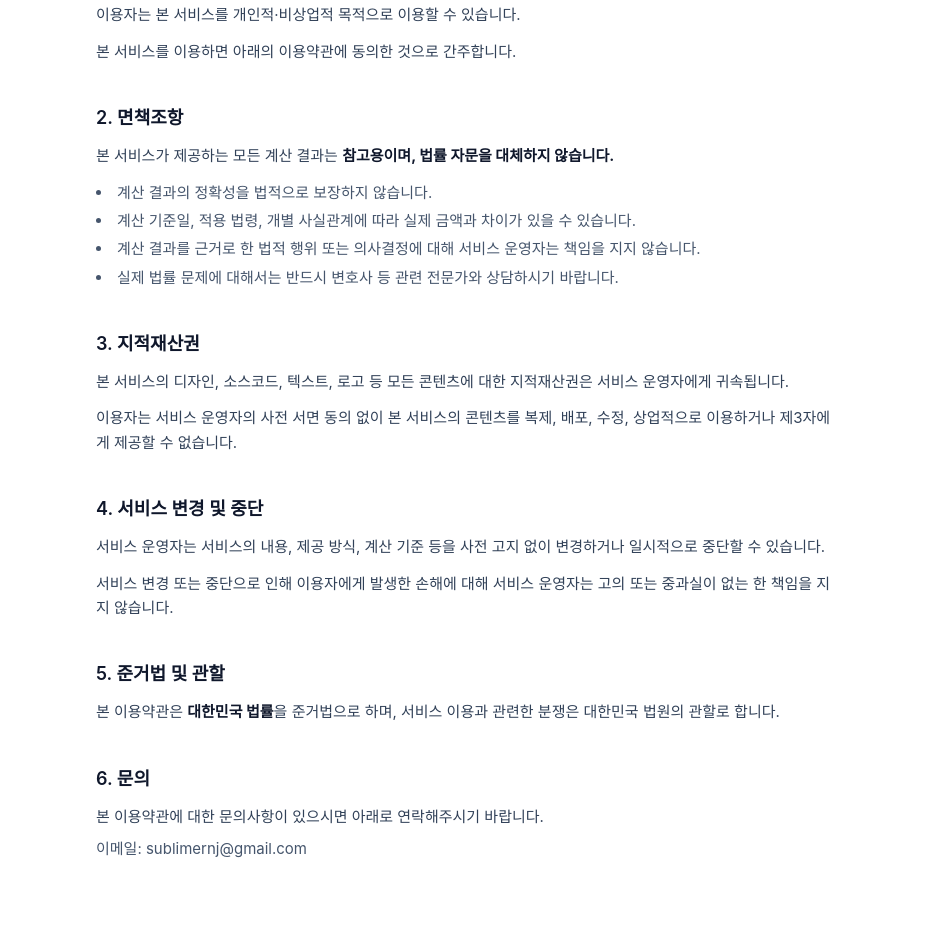
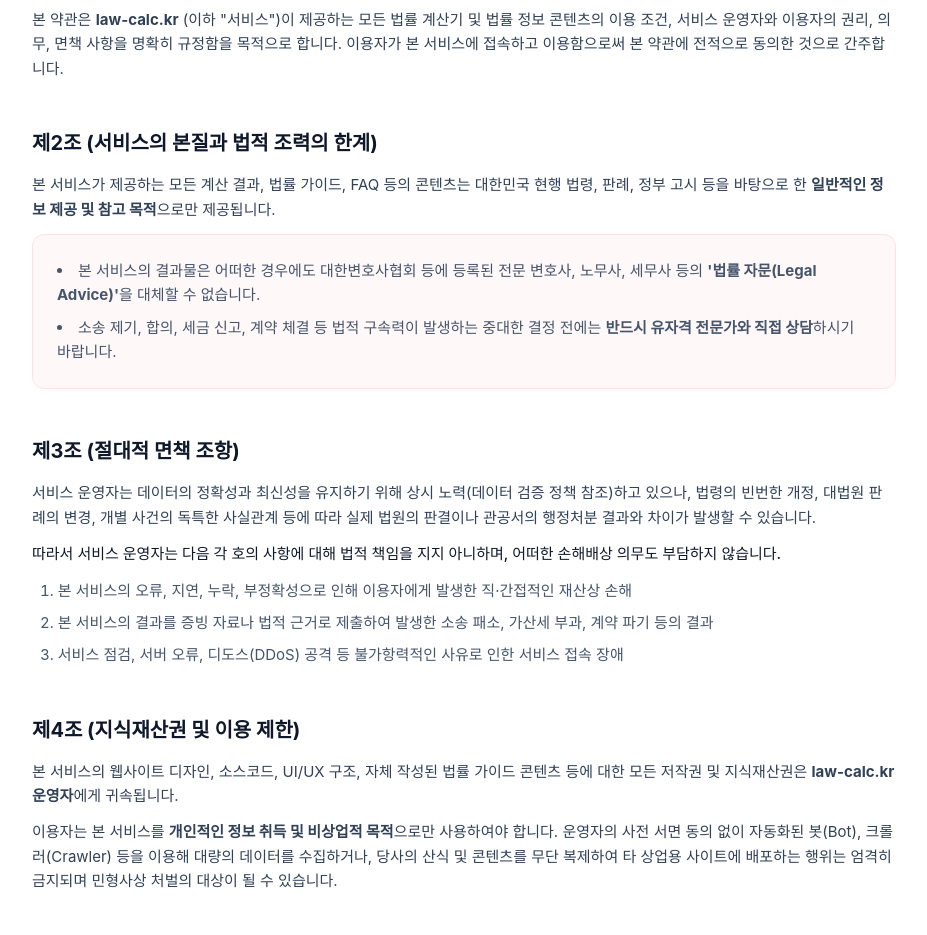
Before and after one commit to SublimerNJ/law-calc, a Next.js app: page /terms in a window 1280 px wide. Shown: the part 397-1332 px from the top of the page, without its empty margins (176-1103 px from the left). Built offline with nearby package versions, Linux system fonts and the light colour scheme; no server answers; a web font is replaced by a local one.

Commit message:
Improve policy pages and sitemap for re-review

```diff
--- a/src/app/privacy/page.tsx
+++ b/src/app/privacy/page.tsx
@@ -1,71 +1,78 @@
 import type { Metadata } from 'next';
 
 export const metadata: Metadata = {
-  title: '개인정보처리방침 | law-calc.kr 법률 계산기',
-  description: 'law-calc.kr 법률 계산기의 개인정보처리방침입니다.',
+  title: '개인정보처리방침 (Privacy Policy) | law-calc.kr 법률 계산기',
+  description: 'law-calc.kr 법률 계산기의 개인정보처리방침입니다. 구글 애드센스 쿠키 및 광고 게재에 대한 안내를 포함합니다.',
 };
 
 export default function PrivacyPage() {
   return (
-    <main className="max-w-3xl mx-auto px-4 py-24 sm:py-32">
-      <h1 className="text-3xl font-bold text-slate-900 mb-8">개인정보처리방침</h1>
-      <p className="text-sm text-slate-500 mb-10">최종 수정일: 2026년 3월 23일</p>
+    <main className="max-w-4xl mx-auto px-4 py-24 sm:py-32">
+      <div className="mb-12 border-b border-slate-200 pb-8">
+        <h1 className="text-3xl font-bold text-slate-900 mb-4">개인정보처리방침 (Privacy Policy)</h1>
+        <p className="text-sm text-slate-500">최종 수정일: 2026년 4월 8일</p>
+      </div>
 
-      <div className="space-y-10 text-slate-700 text-[15px] leading-relaxed">
+      <div className="space-y-12 text-slate-700 text-[15px] leading-relaxed">
         <section>
-          <h2 className="text-lg font-semibold text-slate-900 mb-3">1. 수집하는 개인정보</h2>
+          <h2 className="text-xl font-bold text-slate-900 mb-4">제1조 (개인정보의 처리 목적)</h2>
           <p>
-            law-calc.kr은 <strong className="text-slate-900">개인정보를 일절 수집하지 않습니다.</strong>
+            law-calc.kr (이하 "본 사이트")은 법률 계산기 서비스 제공을 목적으로 운영됩니다.
+            본 사이트는 <strong>이용자의 민감한 개인정보를 별도로 수집하거나 데이터베이스에 저장하지 않습니다.</strong>
+            모든 계산은 이용자의 브라우저 내에서 클라이언트 사이드 스크립트(JavaScript)를 통해 처리되며,
+            입력된 금액, 소득, 사실관계 등의 데이터는 서버로 전송되거나 기록되지 않습니다.
           </p>
-          <ul className="list-disc list-inside mt-3 space-y-1 text-slate-600">
-            <li>회원가입 기능이 없습니다.</li>
-            <li>로그인 기능이 없습니다.</li>
-            <li>이용자가 입력한 계산 데이터는 브라우저에서만 처리되며, 어떤 서버에도 전송되지 않습니다.</li>
-            <li>계산 결과는 저장되지 않습니다.</li>
+        </section>
+
+        <section>
+          <h2 className="text-xl font-bold text-slate-900 mb-4">제2조 (Google 애드센스 및 광고 게재와 쿠키 사용)</h2>
+          <p className="mb-3">
+            본 사이트는 무료 서비스 유지를 위해 Google AdSense를 비롯한 제3자 광고 업체의 광고를 게재할 수 있습니다.
+            이 과정에서 맞춤형 광고 제공을 위해 쿠키(Cookie) 및 웹 비컨(Web Beacons)이 사용될 수 있습니다.
+          </p>
+          <ul className="list-disc list-inside space-y-2 text-slate-600 bg-slate-50 p-6 rounded-xl border border-slate-100">
+            <li>Google을 포함한 제3자 공급업체는 쿠키를 사용하여 사용자가 본 사이트 또는 다른 웹사이트를 이전에 방문한 이력을 기반으로 광고를 게재합니다.</li>
+            <li>Google은 <strong>광고 쿠키(DoubleClick DART 쿠키)</strong>를 사용하여 사용자가 인터넷의 다른 사이트를 방문한 내역을 기반으로 사용자와 연관성이 높은 광고를 제공합니다.</li>
+            <li>사용자는 <a href="https://myadcenter.google.com/" target="_blank" rel="noopener noreferrer" className="text-blue-600 hover:underline font-medium">Google 광고 설정 (My Ad Center)</a>을 방문하여 맞춤 광고에 사용되는 DART 쿠키의 사용을 선택 해제(Opt-out)할 수 있습니다.</li>
+            <li>또는 <a href="https://www.aboutads.info/" target="_blank" rel="noopener noreferrer" className="text-blue-600 hover:underline font-medium">aboutads.info</a> 페이지를 방문하여 제3자 공급업체의 맞춤 광고 쿠키 사용을 해제할 수 있습니다.</li>
           </ul>
         </section>
 
         <section>
-          <h2 className="text-lg font-semibold text-slate-900 mb-3">2. 쿠키 및 추적</h2>
+          <h2 className="text-xl font-bold text-slate-900 mb-4">제3조 (웹 로그 분석 및 트래픽 분석)</h2>
           <p>
-            본 사이트는 자체적으로 쿠키를 생성하거나 이용자를 추적하지 않습니다.
-            다만, Google AdSense 광고가 게재될 경우 Google이 자체적으로 쿠키를 사용할 수 있습니다.
-            이에 대한 자세한 내용은{' '}
-            <a
-              href="https://policies.google.com/technologies/ads"
-              target="_blank"
-              rel="noopener noreferrer"
-              className="text-blue-600 underline hover:text-blue-800"
-            >
-              Google 광고 정책
-            </a>
-            을 참고하시기 바랍니다.
+            본 사이트는 서비스 개선과 트래픽 통계 분석을 위해 Google Analytics와 같은 로그 분석 도구를 사용합니다.
+            이 도구들은 IP 주소, 브라우저 유형, 접속 시간, 방문 페이지 등의 정보를 비식별화된 형태로 수집하며,
+            이는 특정 개인을 식별할 수 없는 데이터입니다. 이용자는 브라우저의 쿠키 설정을 거부함으로써 이러한 정보 수집을 차단할 수 있습니다.
           </p>
         </section>
 
         <section>
-          <h2 className="text-lg font-semibold text-slate-900 mb-3">3. 데이터 처리 방식</h2>
+          <h2 className="text-xl font-bold text-slate-900 mb-4">제4조 (개인정보의 제3자 제공 및 위탁)</h2>
           <p>
-            모든 계산은 이용자의 웹 브라우저(클라이언트) 내에서 JavaScript로 수행됩니다.
-            입력값과 결과값은 서버로 전송되지 않으며, 페이지를 닫으면 모든 데이터가 사라집니다.
+            본 사이트는 회원가입을 받지 않으며 식별 가능한 개인정보를 보유하지 않으므로,
+            어떠한 개인정보도 제3자에게 제공하거나 위탁하지 않습니다. 단, 범죄 수사 목적으로 법령에 규정된 절차와 방법에 따라
+            수사기관의 요구가 있는 경우에는 예외로 합니다.
           </p>
         </section>
 
         <section>
-          <h2 className="text-lg font-semibold text-slate-900 mb-3">4. 제3자 제공</h2>
+          <h2 className="text-xl font-bold text-slate-900 mb-4">제5조 (이용자의 권리와 의무)</h2>
           <p>
-            수집하는 개인정보가 없으므로 제3자에게 제공하는 개인정보도 없습니다.
+            이용자는 언제든지 자신의 브라우저 설정을 통해 쿠키 저장을 거부하거나 삭제할 수 있습니다.
+            쿠키 저장을 거부할 경우 맞춤형 광고 제공이 제한될 수 있으나, <strong>법률 계산기 기능은 동일하게 무료로 이용할 수 있습니다.</strong>
           </p>
         </section>
 
         <section>
-          <h2 className="text-lg font-semibold text-slate-900 mb-3">5. 문의</h2>
+          <h2 className="text-xl font-bold text-slate-900 mb-4">제6조 (개인정보 보호책임자 및 문의처)</h2>
           <p>
-            본 개인정보처리방침에 대한 문의사항이 있으시면 아래로 연락해주시기 바랍니다.
+            본 사이트의 개인정보 처리와 관련한 불만, 불법 광고 신고, 또는 쿠키 정책에 관한 문의 사항은 아래의 연락처로 접수해 주시기 바랍니다.
           </p>
-          <p className="mt-2 text-slate-600">
-            이메일: sublimernj@gmail.com
-          </p>
+          <div className="mt-4 p-4 bg-slate-900 text-white rounded-lg">
+            <p className="font-medium mb-1">law-calc.kr 서비스 운영팀</p>
+            <p className="text-slate-300 font-mono">이메일: sublimernj@gmail.com</p>
+          </div>
         </section>
       </div>
     </main>
--- a/src/app/sitemap.ts
+++ b/src/app/sitemap.ts
@@ -12,9 +12,14 @@ export default function sitemap(): MetadataRoute.Sitemap {
   }));
 
   const staticPages: MetadataRoute.Sitemap = [
-    { url: `${BASE_URL}/about`, lastModified: new Date(), changeFrequency: 'monthly' as const, priority: 0.5 },
+    { url: `${BASE_URL}/about`, lastModified: new Date(), changeFrequency: 'monthly' as const, priority: 0.6 },
     { url: `${BASE_URL}/privacy`, lastModified: new Date(), changeFrequency: 'monthly' as const, priority: 0.3 },
     { url: `${BASE_URL}/terms`, lastModified: new Date(), changeFrequency: 'monthly' as const, priority: 0.3 },
+    { url: `${BASE_URL}/editorial-policy`, lastModified: new Date(), changeFrequency: 'monthly' as const, priority: 0.5 },
+    { url: `${BASE_URL}/guides`, lastModified: new Date(), changeFrequency: 'weekly' as const, priority: 0.7 },
+    { url: `${BASE_URL}/guides/how-to-calculate-attorney-fee`, lastModified: new Date(), changeFrequency: 'monthly' as const, priority: 0.6 },
+    { url: `${BASE_URL}/guides/understanding-severance-pay`, lastModified: new Date(), changeFrequency: 'monthly' as const, priority: 0.6 },
+    { url: `${BASE_URL}/guides/deposit-return-dispute`, lastModified: new Date(), changeFrequency: 'monthly' as const, priority: 0.6 },
   ];
 
   return [
--- a/src/app/terms/page.tsx
+++ b/src/app/terms/page.tsx
@@ -1,81 +1,84 @@
 import type { Metadata } from 'next';
 
 export const metadata: Metadata = {
-  title: '이용약관 | law-calc.kr 법률 계산기',
-  description: 'law-calc.kr 법률 계산기의 이용약관입니다.',
+  title: '이용약관 (Terms of Service) | law-calc.kr 법률 계산기',
+  description: 'law-calc.kr 법률 계산기 서비스의 이용약관 및 법적 면책 조항을 규정합니다.',
 };
 
 export default function TermsPage() {
   return (
-    <main className="max-w-3xl mx-auto px-4 py-24 sm:py-32">
-      <h1 className="text-3xl font-bold text-slate-900 mb-8">이용약관</h1>
-      <p className="text-sm text-slate-500 mb-10">최종 수정일: 2026년 3월 25일</p>
+    <main className="max-w-4xl mx-auto px-4 py-24 sm:py-32">
+      <div className="mb-12 border-b border-slate-200 pb-8">
+        <h1 className="text-3xl font-bold text-slate-900 mb-4">이용약관 (Terms of Service)</h1>
+        <p className="text-sm text-slate-500">최종 수정일: 2026년 4월 8일</p>
+      </div>
 
-      <div className="space-y-10 text-slate-700 text-[15px] leading-relaxed">
+      <div className="space-y-12 text-slate-700 text-[15px] leading-relaxed">
         <section>
-          <h2 className="text-lg font-semibold text-slate-900 mb-3">1. 서비스 이용 목적</h2>
+          <h2 className="text-xl font-bold text-slate-900 mb-4">제1조 (목적)</h2>
           <p>
-            law-calc.kr(이하 &quot;서비스&quot;)은 대한민국 법률 기준에 따른 각종 법률 계산을 보조하는
-            무료 온라인 도구를 제공합니다. 이용자는 본 서비스를 개인적·비상업적 목적으로 이용할 수 있습니다.
-          </p>
-          <p className="mt-3">
-            본 서비스를 이용하면 아래의 이용약관에 동의한 것으로 간주합니다.
+            본 약관은 <strong>law-calc.kr</strong> (이하 "서비스")이 제공하는 모든 법률 계산기 및
+            법률 정보 콘텐츠의 이용 조건, 서비스 운영자와 이용자의 권리, 의무, 면책 사항을 명확히 규정함을 목적으로 합니다.
+            이용자가 본 서비스에 접속하고 이용함으로써 본 약관에 전적으로 동의한 것으로 간주합니다.
           </p>
         </section>
 
         <section>
-          <h2 className="text-lg font-semibold text-slate-900 mb-3">2. 면책조항</h2>
-          <p>
-            본 서비스가 제공하는 모든 계산 결과는{' '}
-            <strong className="text-slate-900">참고용이며, 법률 자문을 대체하지 않습니다.</strong>
+          <h2 className="text-xl font-bold text-slate-900 mb-4">제2조 (서비스의 본질과 법적 조력의 한계)</h2>
+          <p className="mb-3">
+            본 서비스가 제공하는 모든 계산 결과, 법률 가이드, FAQ 등의 콘텐츠는 대한민국 현행 법령, 판례, 정부 고시 등을
+            바탕으로 한 <strong>일반적인 정보 제공 및 참고 목적</strong>으로만 제공됩니다.
           </p>
-          <ul className="list-disc list-inside mt-3 space-y-1 text-slate-600">
-            <li>계산 결과의 정확성을 법적으로 보장하지 않습니다.</li>
-            <li>계산 기준일, 적용 법령, 개별 사실관계에 따라 실제 금액과 차이가 있을 수 있습니다.</li>
-            <li>계산 결과를 근거로 한 법적 행위 또는 의사결정에 대해 서비스 운영자는 책임을 지지 않습니다.</li>
-            <li>실제 법률 문제에 대해서는 반드시 변호사 등 관련 전문가와 상담하시기 바랍니다.</li>
+          <ul className="list-disc list-inside space-y-2 text-slate-600 bg-red-50/50 p-6 rounded-xl border border-red-100">
+            <li>본 서비스의 결과물은 어떠한 경우에도 대한변호사협회 등에 등록된 전문 변호사, 노무사, 세무사 등의 <strong>'법률 자문(Legal Advice)'</strong>을 대체할 수 없습니다.</li>
+            <li>소송 제기, 합의, 세금 신고, 계약 체결 등 법적 구속력이 발생하는 중대한 결정 전에는 <strong>반드시 유자격 전문가와 직접 상담</strong>하시기 바랍니다.</li>
           </ul>
         </section>
 
         <section>
-          <h2 className="text-lg font-semibold text-slate-900 mb-3">3. 지적재산권</h2>
+          <h2 className="text-xl font-bold text-slate-900 mb-4">제3조 (절대적 면책 조항)</h2>
           <p>
-            본 서비스의 디자인, 소스코드, 텍스트, 로고 등 모든 콘텐츠에 대한 지적재산권은
-            서비스 운영자에게 귀속됩니다.
+            서비스 운영자는 데이터의 정확성과 최신성을 유지하기 위해 상시 노력(데이터 검증 정책 참조)하고 있으나,
+            법령의 빈번한 개정, 대법원 판례의 변경, 개별 사건의 독특한 사실관계 등에 따라 실제 법원의 판결이나
+            관공서의 행정처분 결과와 차이가 발생할 수 있습니다.
+          </p>
+          <p className="mt-3 font-medium text-slate-900">
+            따라서 서비스 운영자는 다음 각 호의 사항에 대해 법적 책임을 지지 아니하며, 어떠한 손해배상 의무도 부담하지 않습니다.
+          </p>
+          <ol className="list-decimal list-inside mt-3 space-y-2 text-slate-600 pl-2">
+            <li>본 서비스의 오류, 지연, 누락, 부정확성으로 인해 이용자에게 발생한 직·간접적인 재산상 손해</li>
+            <li>본 서비스의 결과를 증빙 자료나 법적 근거로 제출하여 발생한 소송 패소, 가산세 부과, 계약 파기 등의 결과</li>
+            <li>서비스 점검, 서버 오류, 디도스(DDoS) 공격 등 불가항력적인 사유로 인한 서비스 접속 장애</li>
+          </ol>
+        </section>
+
+        <section>
+          <h2 className="text-xl font-bold text-slate-900 mb-4">제4조 (지식재산권 및 이용 제한)</h2>
+          <p>
+            본 서비스의 웹사이트 디자인, 소스코드, UI/UX 구조, 자체 작성된 법률 가이드 콘텐츠 등에 대한
+            모든 저작권 및 지식재산권은 <strong>law-calc.kr 운영자</strong>에게 귀속됩니다.
           </p>
           <p className="mt-3">
-            이용자는 서비스 운영자의 사전 서면 동의 없이 본 서비스의 콘텐츠를 복제, 배포, 수정,
-            상업적으로 이용하거나 제3자에게 제공할 수 없습니다.
+            이용자는 본 서비스를 <strong>개인적인 정보 취득 및 비상업적 목적</strong>으로만 사용하여야 합니다.
+            운영자의 사전 서면 동의 없이 자동화된 봇(Bot), 크롤러(Crawler) 등을 이용해 대량의 데이터를 수집하거나,
+            당사의 산식 및 콘텐츠를 무단 복제하여 타 상업용 사이트에 배포하는 행위는 엄격히 금지되며 민형사상 처벌의 대상이 될 수 있습니다.
           </p>
         </section>
 
         <section>
-          <h2 className="text-lg font-semibold text-slate-900 mb-3">4. 서비스 변경 및 중단</h2>
+          <h2 className="text-xl font-bold text-slate-900 mb-4">제5조 (광고의 게재)</h2>
           <p>
-            서비스 운영자는 서비스의 내용, 제공 방식, 계산 기준 등을 사전 고지 없이 변경하거나
-            일시적으로 중단할 수 있습니다.
-          </p>
-          <p className="mt-3">
-            서비스 변경 또는 중단으로 인해 이용자에게 발생한 손해에 대해 서비스 운영자는
-            고의 또는 중과실이 없는 한 책임을 지지 않습니다.
+            본 서비스는 무료 운영을 위해 구글 애드센스(Google AdSense) 등 제3자가 제공하는 광고를 게재할 수 있습니다.
+            서비스 운영자는 제3자 광고주가 제공하는 광고의 내용, 신뢰성, 또는 해당 광고를 통해 연결된 타 웹사이트에서의
+            개인정보 수집 행위에 대해 보증하거나 책임지지 않습니다.
           </p>
         </section>
 
         <section>
-          <h2 className="text-lg font-semibold text-slate-900 mb-3">5. 준거법 및 관할</h2>
+          <h2 className="text-xl font-bold text-slate-900 mb-4">제6조 (관할 법원)</h2>
           <p>
-            본 이용약관은 <strong className="text-slate-900">대한민국 법률</strong>을 준거법으로 하며,
-            서비스 이용과 관련한 분쟁은 대한민국 법원의 관할로 합니다.
-          </p>
-        </section>
-
-        <section>
-          <h2 className="text-lg font-semibold text-slate-900 mb-3">6. 문의</h2>
-          <p>
-            본 이용약관에 대한 문의사항이 있으시면 아래로 연락해주시기 바랍니다.
-          </p>
-          <p className="mt-2 text-slate-600">
-            이메일: sublimernj@gmail.com
+            본 약관 및 서비스 이용과 관련하여 분쟁이 발생할 경우, 대한민국 법률을 준거법으로 하며,
+            민사소송법에 따른 관할 법원을 제1심 전속적 합의 관할 법원으로 합니다.
           </p>
         </section>
       </div>
```
